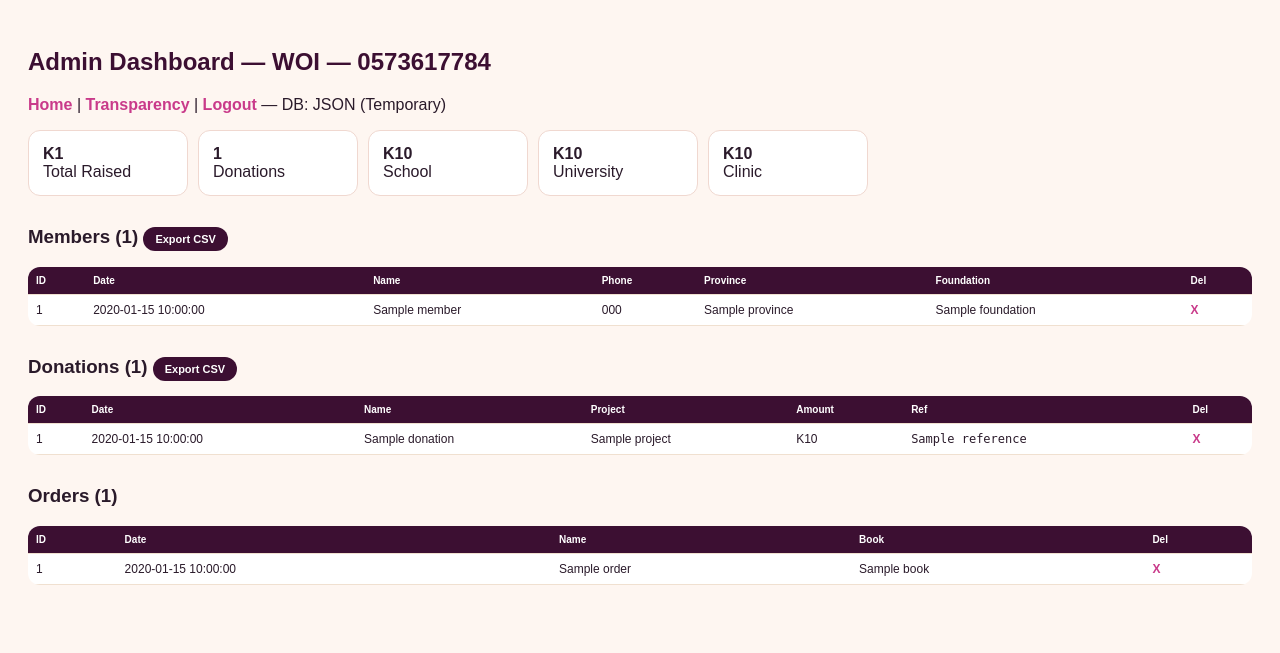
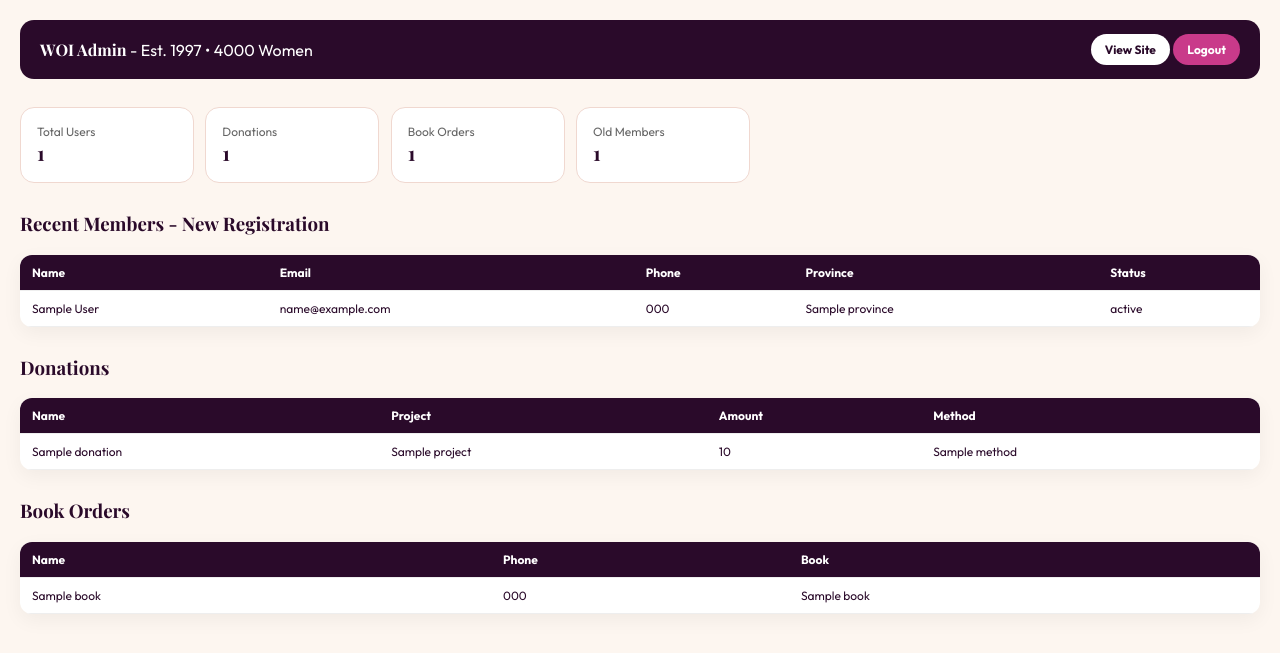
Before and after one commit to kachingaalonzo-svg/woi-website, a Python web app: template templates/admin.html in a window 1280 px wide. Shown: the top 653 px of the page. Run offline with Jinja, Linux system fonts and the light colour scheme; the template is opened without the code that fills it: most values are stand-ins (such as "Sample title", 1, 10 or a date in 2020).

Commit message:
Update admin.html

```diff
--- a/templates/admin.html
+++ b/templates/admin.html
@@ -1,16 +1,74 @@
-<!DOCTYPE html><html><head><meta name="viewport" content="width=device-width"><title>Admin WOI</title>
-<style>body{font-family:sans-serif;background:#fef6f1;padding:20px;color:#2a1a2a} h2{color:#3c0f32} .stats{display:flex;gap:10px;flex-wrap:wrap;margin:10px 0} .stat{background:white;padding:14px;border-radius:12px;border:1px solid #f0d8d0;min-width:130px} table{width:100%;background:white;border-collapse:collapse;margin-top:10px;border-radius:12px;overflow:hidden;font-size:12px} th,td{padding:8px;border-bottom:1px solid #f0e0d0;text-align:left} th{background:#3c0f32;color:white;font-size:10px} a{color:#c93a8a;font-weight:700;text-decoration:none} .btn{padding:6px 12px;border-radius:100px;font-size:11px;background:#3c0f32;color:white} section{margin-top:30px}</style>
-</head><body>
-<h2>Admin Dashboard — WOI — 0573617784</h2>
-<p><a href="/">Home</a> | <a href="/transparency">Transparency</a> | <a href="/admin/logout">Logout</a> — DB: {{'Permanent Postgres ✅' if use_db else 'JSON (Temporary)'}}</p>
-<div class="stats">
-<div class="stat"><b>K{{progress.total_all}}</b><br>Total Raised</div>
-<div class="stat"><b>{{progress.count}}</b><br>Donations</div>
-<div class="stat"><b>K{{progress.school_total}}</b><br>School</div>
-<div class="stat"><b>K{{progress.university_total}}</b><br>University</div>
-<div class="stat"><b>K{{progress.clinic_total}}</b><br>Clinic</div>
+<!DOCTYPE html>
+<html>
+<head>
+<title>WOI Admin - Works 100%</title>
+<meta name="viewport" content="width=device-width, initial-scale=1.0">
+<link href="https://fonts.googleapis.com/css2?family=Outfit:wght@400;600;700&family=Playfair+Display:wght@700&display=swap" rel="stylesheet">
+<style>
+body{font-family:'Outfit',sans-serif;background:#fdf6f0;margin:0;padding:20px;color:#2a0a2a}
+header{display:flex;justify-content:space-between;align-items:center;background:#2a0a2a;color:white;padding:14px 20px;border-radius:14px;flex-wrap:wrap;gap:10px}
+table{width:100%;border-collapse:collapse;background:white;border-radius:12px;overflow:hidden;margin-top:16px;box-shadow:0 6px 20px rgba(0,0,0,0.05)}
+th,td{padding:10px 12px;border-bottom:1px solid #eee;font-size:12px;text-align:left}th{background:#2a0a2a;color:white;font-weight:700}
+.btn{padding:8px 14px;border-radius:100px;text-decoration:none;font-weight:700;font-size:12px;display:inline-block}
+.btn-white{background:white;color:#2a0a2a}.btn-pink{background:#c93a8a;color:white}
+.count{font-family:'Playfair Display';font-size:20px;font-weight:800}
+.card{background:white;border-radius:14px;padding:16px;border:1px solid #f0d8d0;display:inline-block;margin:8px 8px 0 0;min-width:140px}
+</style>
+</head>
+<body>
+<header>
+<div><b style="font-family:'Playfair Display'">WOI Admin</b> - Est. 1997 • 4000 Women</div>
+<div><a class="btn btn-white" href="/">View Site</a> <a class="btn btn-pink" href="/admin/logout">Logout</a></div>
+</header>
+
+<div style="margin-top:20px">
+<div class="card"><div style="font-size:12px;color:#666">Total Users</div><div class="count">{{ users|length if users else 0 }}</div></div>
+<div class="card"><div style="font-size:12px;color:#666">Donations</div><div class="count">{{ donations|length if donations else 0 }}</div></div>
+<div class="card"><div style="font-size:12px;color:#666">Book Orders</div><div class="count">{{ books|length if books else 0 }}</div></div>
+<div class="card"><div style="font-size:12px;color:#666">Old Members</div><div class="count">{{ members|length if members else 0 }}</div></div>
 </div>
-<section><h3>Members ({{members|length}}) <a class="btn" href="/admin/export/members">Export CSV</a></h3><table><tr><th>ID</th><th>Date</th><th>Name</th><th>Phone</th><th>Province</th><th>Foundation</th><th>Del</th></tr>{% for m in members %}<tr><td>{{m.id}}</td><td>{{m.date}}</td><td>{{m.name}}</td><td>{{m.phone}}</td><td>{{m.province}}</td><td>{{m.foundation}}</td><td><a href="/admin/delete/members/{{m.id}}">X</a></td></tr>{% endfor %}</table></section>
-<section><h3>Donations ({{donations|length}}) <a class="btn" href="/admin/export/donations">Export CSV</a></h3><table><tr><th>ID</th><th>Date</th><th>Name</th><th>Project</th><th>Amount</th><th>Ref</th><th>Del</th></tr>{% for d in donations %}<tr><td>{{d.id}}</td><td>{{d.date}}</td><td>{{d.name}}</td><td>{{d.project}}</td><td>K{{d.amount}}</td><td style="font-family:monospace">{{d.reference}}</td><td><a href="/admin/delete/donations/{{d.id}}">X</a></td></tr>{% endfor %}</table></section>
-<section><h3>Orders ({{orders|length}})</h3><table><tr><th>ID</th><th>Date</th><th>Name</th><th>Book</th><th>Del</th></tr>{% for o in orders %}<tr><td>{{o.id}}</td><td>{{o.date}}</td><td>{{o.name}}</td><td>{{o.book}}</td><td><a href="/admin/delete/orders/{{o.id}}">X</a></td></tr>{% endfor %}</table></section>
-</body></html>
+
+<h3 style="margin-top:28px;font-family:'Playfair Display'">Recent Members - New Registration</h3>
+<table>
+<tr><th>Name</th><th>Email</th><th>Phone</th><th>Province</th><th>Status</th></tr>
+{% if users %}
+{% for u in users %}
+<tr>
+<td>{{ u.full_name or 'No name' }}</td>
+<td>{{ u.email or '' }}</td>
+<td>{{ u.phone or '' }}</td>
+<td>{{ u.province or '' }}</td>
+<td>{{ u.membership_status or 'Pending' }}</td>
+</tr>
+{% endfor %}
+{% else %}
+<tr><td colspan="5">No users yet</td></tr>
+{% endif %}
+</table>
+
+<h3 style="margin-top:28px;font-family:'Playfair Display'">Donations</h3>
+<table>
+<tr><th>Name</th><th>Project</th><th>Amount</th><th>Method</th></tr>
+{% if donations %}
+{% for d in donations %}
+<tr><td>{{ d.name }}</td><td>{{ d.project }}</td><td>{{ d.amount }}</td><td>{{ d.method }}</td></tr>
+{% endfor %}
+{% else %}
+<tr><td colspan="4">No donations yet</td></tr>
+{% endif %}
+</table>
+
+<h3 style="margin-top:28px;font-family:'Playfair Display'">Book Orders</h3>
+<table>
+<tr><th>Name</th><th>Phone</th><th>Book</th></tr>
+{% if books %}
+{% for b in books %}
+<tr><td>{{ b.name }}</td><td>{{ b.phone }}</td><td>{{ b.book }}</td></tr>
+{% endfor %}
+{% else %}
+<tr><td colspan="3">No book orders yet</td></tr>
+{% endif %}
+</table>
+
+</body>
+</html>
```
